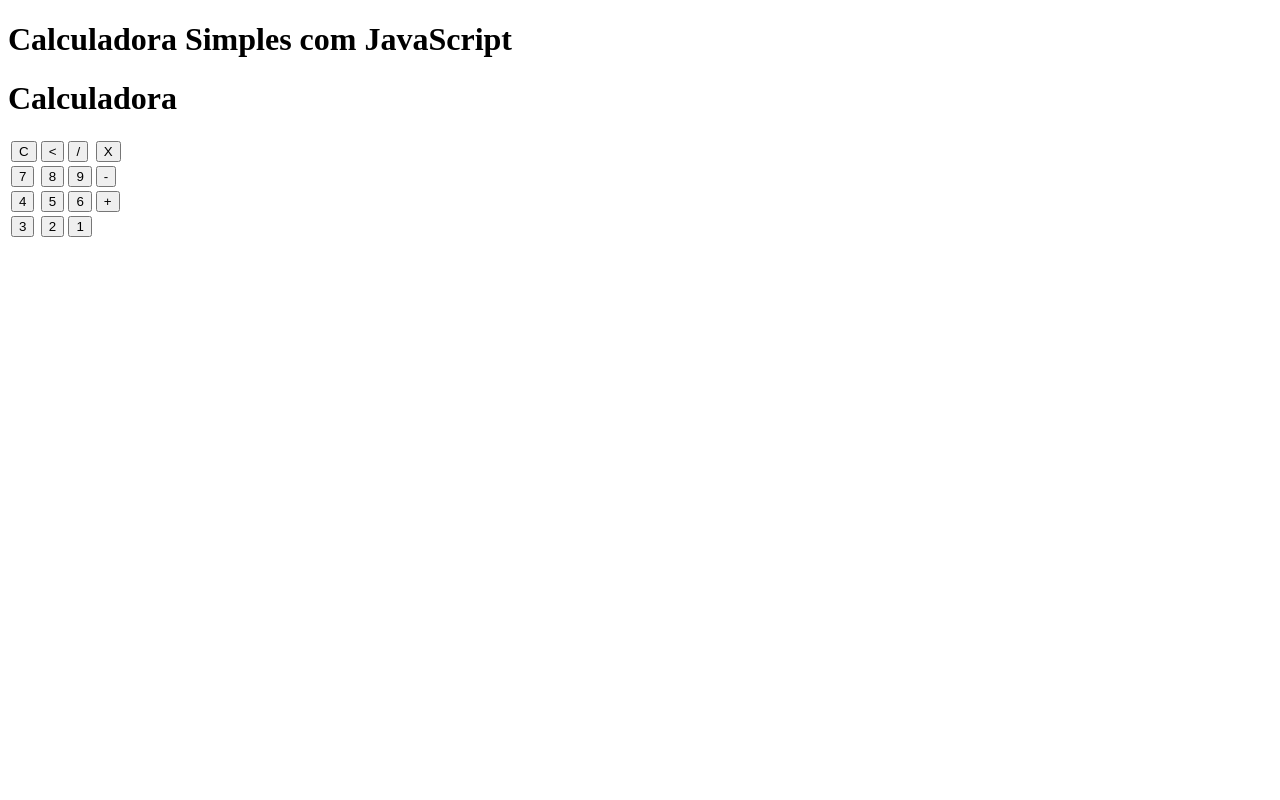
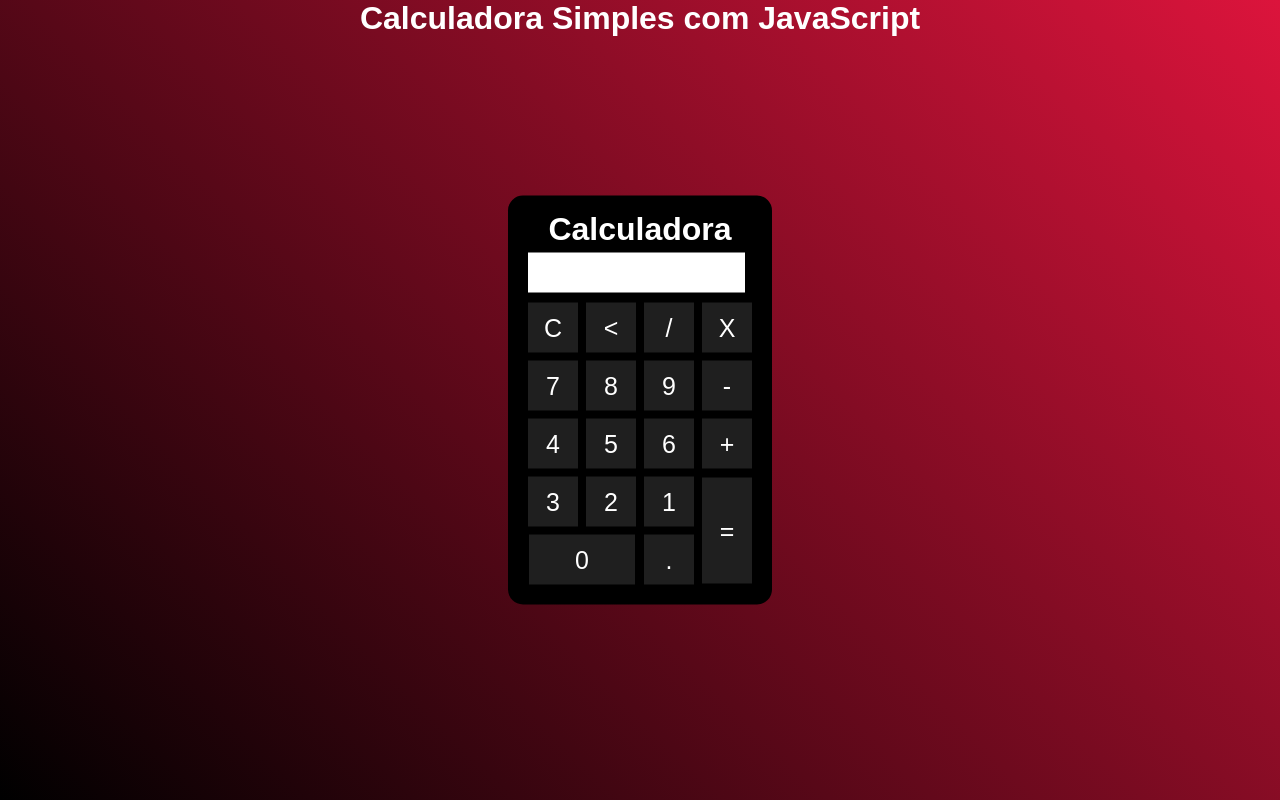
Before and after one commit to projeto-miguel/CalculadoraJS, a plain HTML site: page index.html in a window 1280 px wide. Drawn offline with Linux system fonts and the light colour scheme.

Commit message:
Add files via upload

```diff
--- /dev/null
+++ b/css/estilo.css
@@ -0,0 +1,43 @@
+*{
+    margin: 0;
+    padding: 0;
+}
+.fundo{
+    background-image: linear-gradient(45deg,black,crimson);
+    height: 100vh;
+    color: white;
+    font-family: Arial, Helvetica, sans-serif;
+    text-align: center;
+}
+.calculadora{
+    position: absolute;
+    background-color: black;
+    top: 50%;
+    left: 50%;
+    transform: translate(-50%,-50%);
+    border-radius: 15px;
+    padding: 15px;
+}
+.botao{
+    width: 50px;
+    height: 50px;
+    font-size: 25px;
+    margin: 3px;
+    cursor: pointer;
+    background-color: rgb(31, 31, 31);
+    border: none;
+    color: white;
+}
+.botao:hover{
+    background-color: black;
+}
+#resultado{
+    background-color: white;
+    width: 207px;
+    height: 30px;
+    margin: 5px;
+    font-size: 25px;
+    color: black;
+    text-align: right;
+    padding: 5px;
+}
--- a/index.html
+++ b/index.html
@@ -4,6 +4,7 @@
     <meta charset="UTF-8">
     <meta http-equiv="X-UA-Compatible" content="IE=edge">
     <meta name="viewport" content="width=device-width, initial-scale=1.0">
+    <link rel="stylesheet" href="css/estilo.css">
     <title>Document</title>
 </head>
 <body>
@@ -35,9 +36,15 @@
                     <td><button class="botao" onclick="insere('3')">3</button></td>
                     <td><button class="botao" onclick="insere('2')">2</button></td>
                     <td><button class="botao" onclick="insere('1')">1</button></td>
+                    <td rowspan="2"><button class="botao" style="height: 106px;" onclick="calcular('0')">=</button></td>
+                </tr>
+                <tr>
+                    <td colspan="2"><button class="botao" onclick="insere('0')" style="width: 106px;">0</button></td>
+                    <td><button class="botao" onclick="insere('.')">.</button></td>
                 </tr>
             </table>
         </div>
     </div>
+    <script src="js/calculadora.js"></script>
 </body>
 </html>
--- /dev/null
+++ b/js/calculadora.js
@@ -0,0 +1,21 @@
+function insere(numero){
+    var valor = document.getElementById('resultado').innerHTML;
+    document.getElementById('resultado').innerHTML = valor + numero;
+
+}
+function limpar(){
+    document.getElementById('resultado').innerHTML = "";
+
+}
+function voltar(){
+    var resultado = document.getElementById('resultado').innerHTML;
+    document.getElementById('resultado').innerHTML = resultado.substring(0,resultado.length -1);
+}
+function calcular(){
+    var resultado = document.getElementById('resultado').innerHTML;
+    if(resultado){
+        document.getElementById('resultado').innerHTML = eval(resultado);
+    }else{
+        document.getElementById('resultado').innerHTML = "Nada..."
+    }
+}
```
